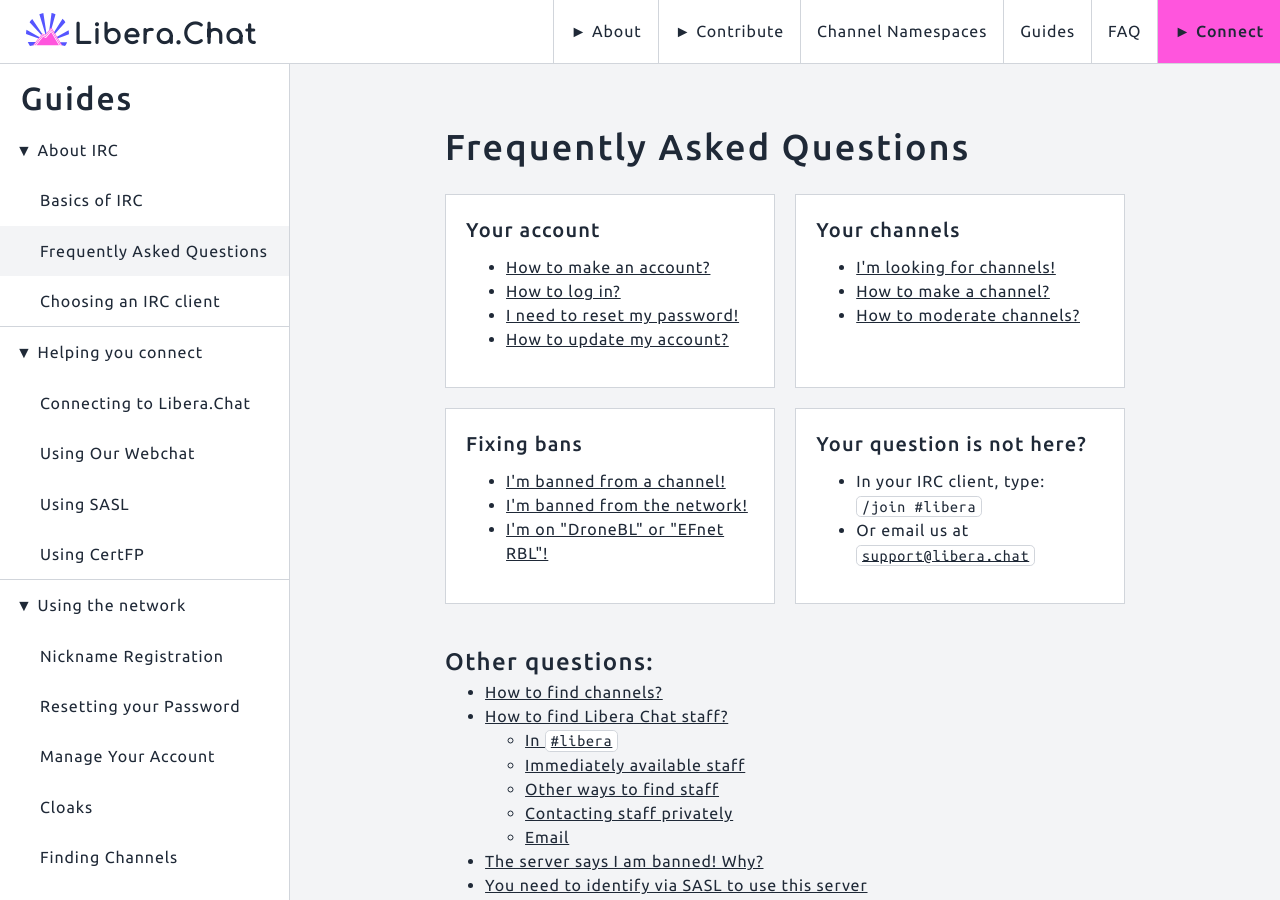
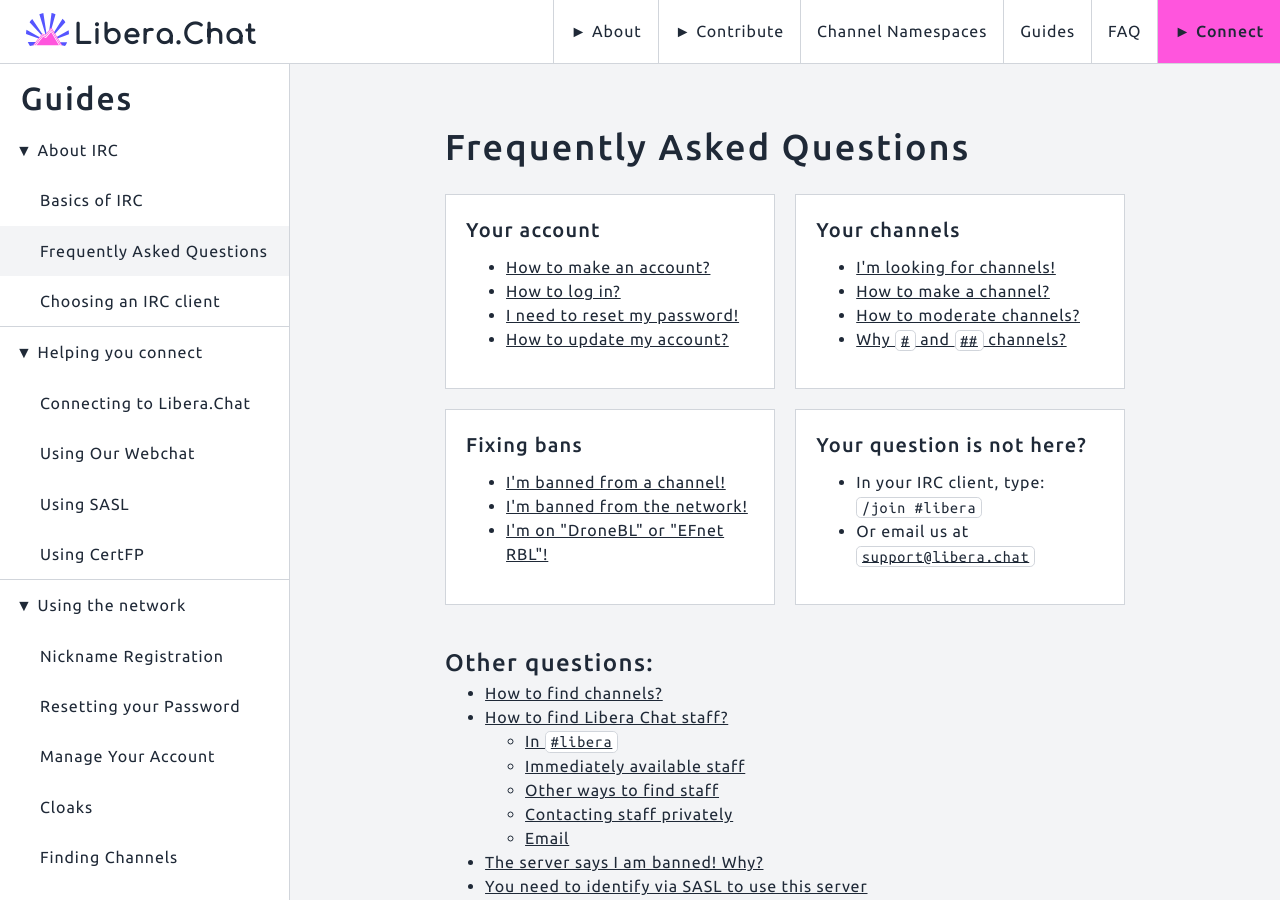
Before and after one commit to Libera-Chat/libera-chat.github.io, a Jekyll site: the page built from content/_guides/faq.md, in a window 1280 px wide and 900 px high. Built offline with Jekyll 4.4.1, drawn with Linux system fonts in a browser that asks for light colours.

Commit message:
Mention namespaces in channels card

```diff
--- a/_data/faqcards.yml
+++ b/_data/faqcards.yml
@@ -16,6 +16,8 @@
       guide: /guides/creatingchannels
     - title: How to moderate channels?
       guide: /guides/quickops
+    - title: Why <code>#</code> and <code>##</code> channels?
+      guide: /chanreg#channel-namespaces
 - title: Fixing bans
   suggest:
     - title: I'm banned from a channel!
```
